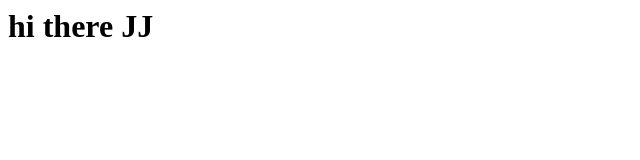
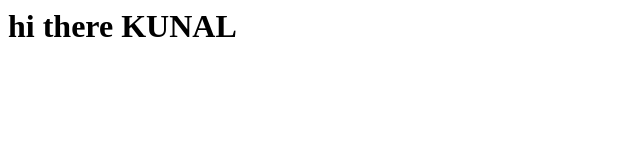
Before and after one commit to kuntiwari1/demoStaticWebdemo, a plain HTML site: page website/index.html in a window 1280 px wide. Shown: the whole page, without its empty margins (0-640 px from the left). Drawn offline with Linux system fonts and the light colour scheme.

Commit message:
Update index.html

```diff
--- a/website/index.html
+++ b/website/index.html
@@ -1 +1 @@
-<h1>hi there JJ</h1>
+<h1>hi there KUNAL</h1>
```
